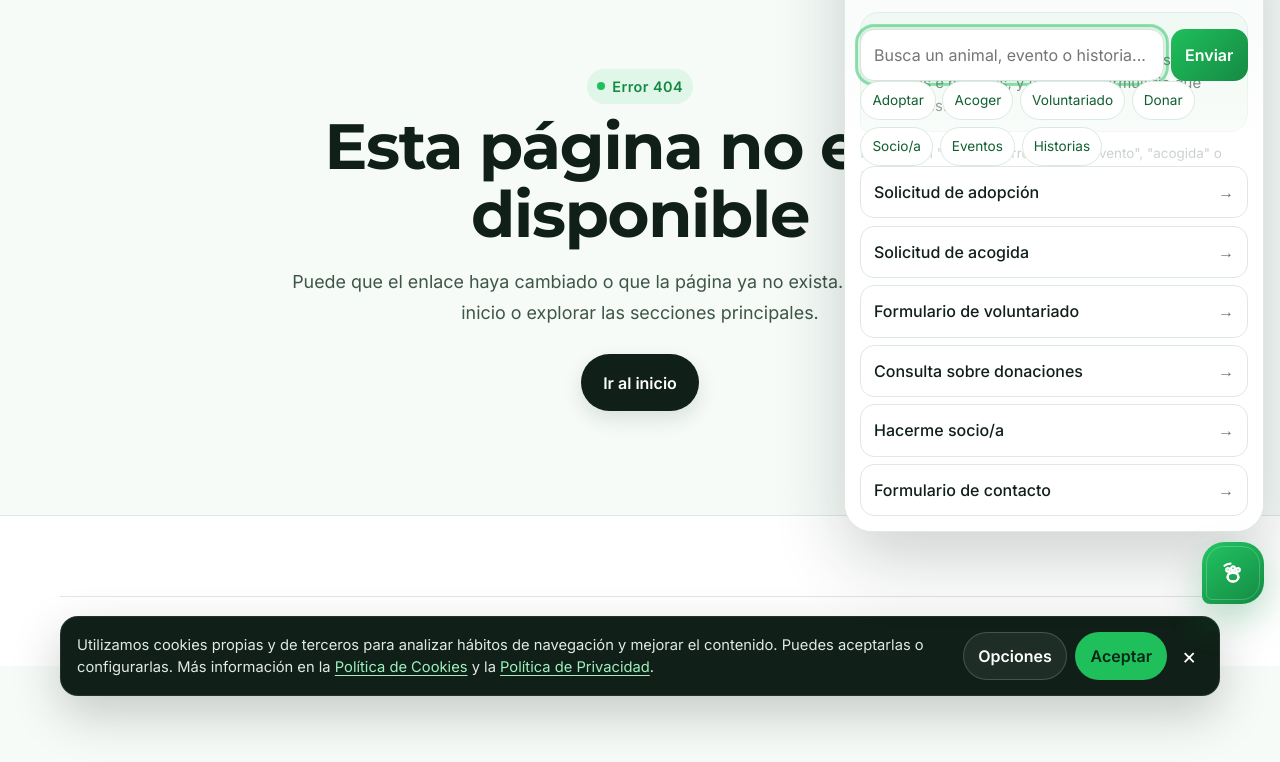
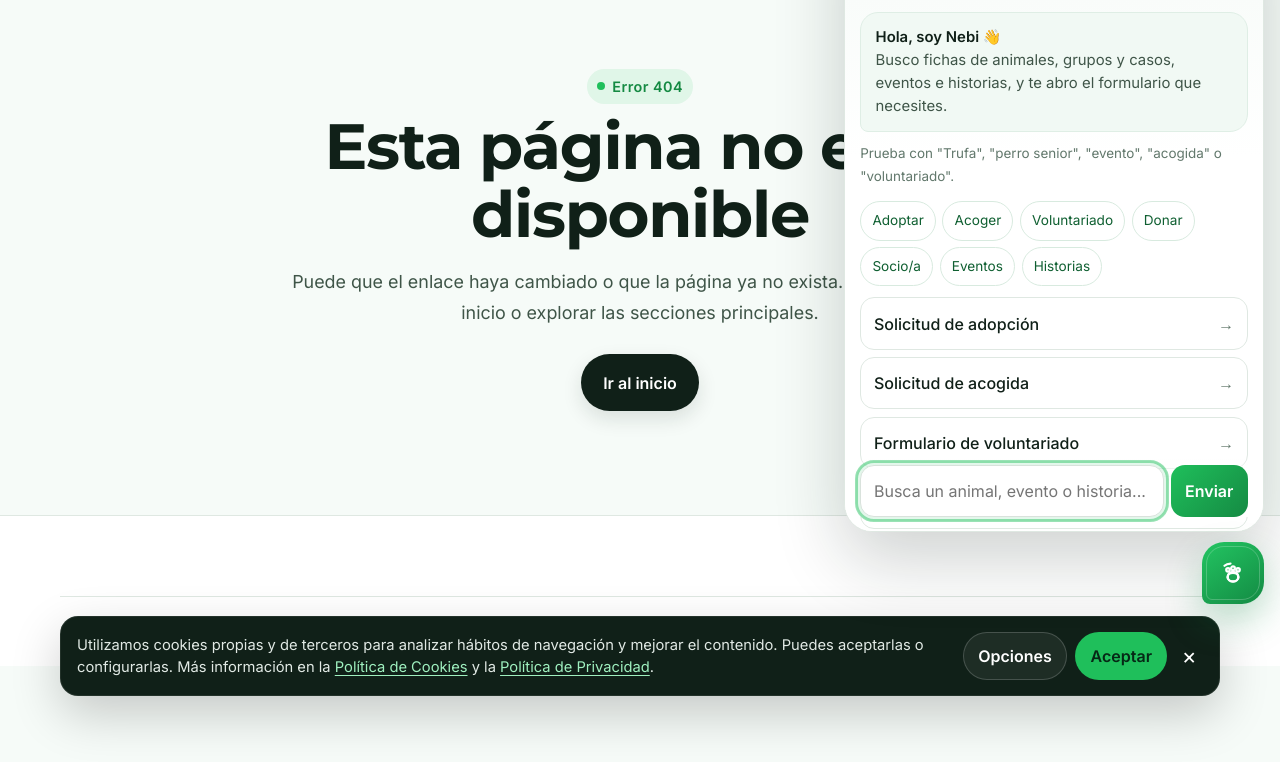
Before and after one commit to gn-admin/main, a plain HTML site: page 404.html in a window 1280 px wide. Both pictures are taken after a click on the button "Abrir asistente de Nebak". Shown: the part 92-854 px from the top of the page. Drawn offline with nearby package versions, Linux system fonts and the light colour scheme.

Commit message:
fix(chat): composer compacto y acciones fuera del area sticky

```diff
--- a/404.html
+++ b/404.html
@@ -70,4 +70,4 @@
 <script src="js/busqueda-publicaciones.js?v=2"></script>
 <script src="js/forms-config.js?v=4"></script>
 <script src="js/forms-transport.js?v=4"></script>
-<script src="js/main.js?v=15"></script></body></html>
+<script src="js/main.js?v=16"></script></body></html>
--- a/js/main.js
+++ b/js/main.js
@@ -738,27 +738,30 @@
       hint.className = 'chat-hint';
       hint.textContent = 'Prueba con "Trufa", "perro senior", "evento", "acogida" o "voluntariado".';
       body.appendChild(hint);
-      var composer = document.createElement('div');
-      composer.className = 'chat-composer';
-      composer.innerHTML =
-        '<div class="chat-search"><input id="chatAnimalSearch" type="text" placeholder="Busca un animal, evento o historia..." aria-label="Buscar publicaciones o escribir consulta" autocomplete="off"><button type="button" id="chatSearchBtn">Enviar</button></div>'+
-        '<div class="chat-quick">'+
+      var quicks = document.createElement('div');
+      quicks.className = 'chat-quick';
+      quicks.innerHTML =
         '<button type="button" data-quick="adoptar">Adoptar</button>'+
         '<button type="button" data-quick="acoger">Acoger</button>'+
         '<button type="button" data-quick="voluntariado">Voluntariado</button>'+
         '<button type="button" data-quick="donar">Donar</button>'+
         '<button type="button" data-quick="socio">Socio/a</button>'+
         '<button type="button" data-quick="eventos">Eventos</button>'+
-          '<button type="button" data-quick="historias">Historias</button>'+
-        '</div>'+
-        '<div class="chat-opts">'+
+        '<button type="button" data-quick="historias">Historias</button>';
+      body.appendChild(quicks);
+      var opts = document.createElement('div');
+      opts.className = 'chat-opts';
+      opts.innerHTML =
         '<button class="chat-opt" type="button" data-view="form-adopt">Solicitud de adopci\u00f3n</button>'+
         '<button class="chat-opt" type="button" data-view="form-acoge">Solicitud de acogida</button>'+
         '<button class="chat-opt" type="button" data-view="form-vol">Formulario de voluntariado</button>'+
         '<button class="chat-opt" type="button" data-view="form-donar">Consulta sobre donaciones</button>'+
         '<button class="chat-opt" type="button" data-view="form-socio">Hacerme socio/a</button>'+
-          '<button class="chat-opt" type="button" data-view="form-contact">Formulario de contacto</button>'+
-        '</div>';
+        '<button class="chat-opt" type="button" data-view="form-contact">Formulario de contacto</button>';
+      body.appendChild(opts);
+      var composer = document.createElement('div');
+      composer.className = 'chat-composer';
+      composer.innerHTML = '<div class="chat-search"><input id="chatAnimalSearch" type="text" placeholder="Busca un animal, evento o historia..." aria-label="Buscar publicaciones o escribir consulta" autocomplete="off"><button type="button" id="chatSearchBtn">Enviar</button></div>';
       body.appendChild(composer);
       wireHome();
       scrollToBottom();
```
Also changed, not shown: index.html (+1 -1 lines). Lines whose indentation alone changed are shown as unchanged.
